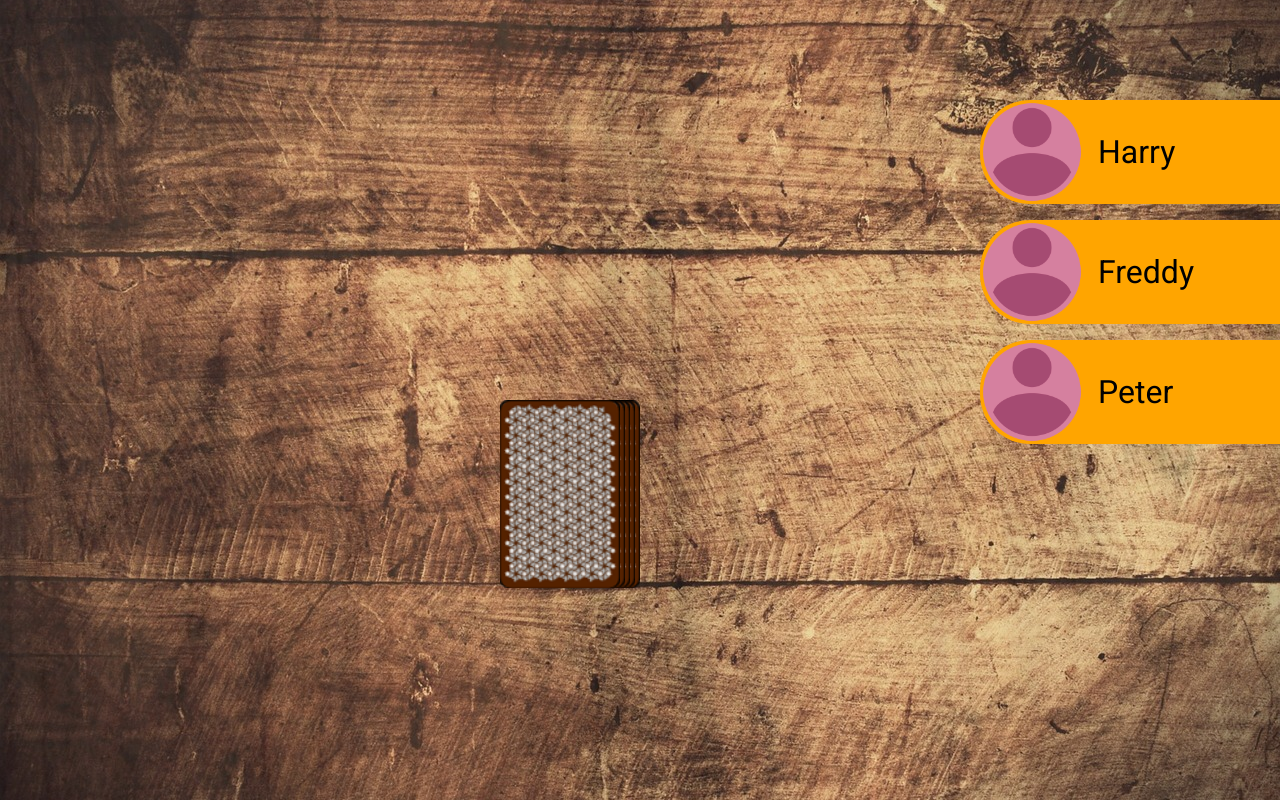
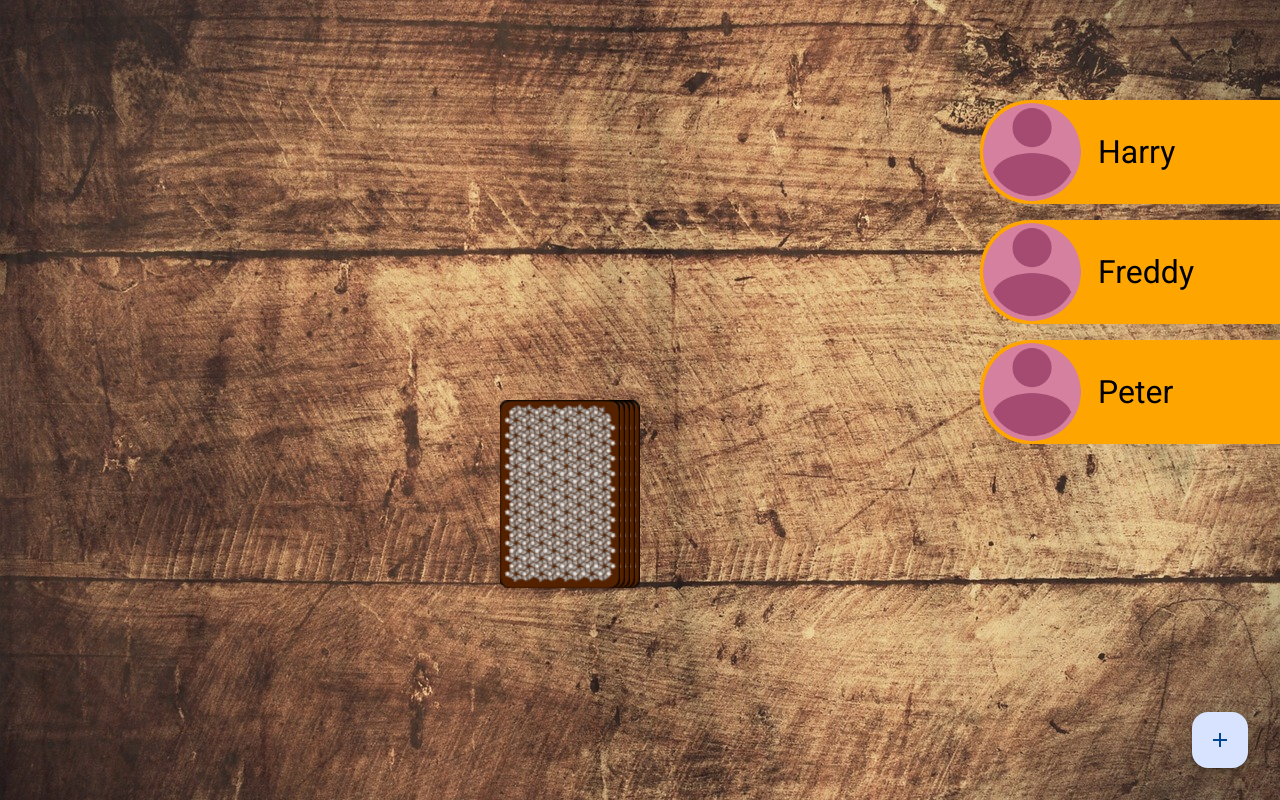
Before and after one commit to DennisJakobi76/Ring_of_fire, an Angular app: page /game in a window 1280 px wide. Built offline with nearby package versions, Linux system fonts and the light colour scheme.

Commit message:
added FAB button

```diff
--- a/src/app/app.component.ts
+++ b/src/app/app.component.ts
@@ -5,7 +5,7 @@ import { RouterOutlet } from '@angular/router';
   selector: 'app-root',
   imports: [RouterOutlet],
   templateUrl: './app.component.html',
-  styleUrl: './app.component.scss'
+  styleUrl: './app.component.scss',
 })
 export class AppComponent {
   title = 'ringoffire';
--- a/src/app/game/game.component.html
+++ b/src/app/game/game.component.html
@@ -13,3 +13,7 @@
 
 	</div>
 </div>
+
+<button mat-fab class="btn-add">
+	<mat-icon>add</mat-icon>
+</button>
--- a/src/app/game/game.component.scss
+++ b/src/app/game/game.component.scss
@@ -58,3 +58,9 @@
   position: absolute;
   right: 0;
 }
+
+.btn-add {
+  position: absolute;
+  right: 32px;
+  bottom: 32px;
+}
--- a/src/app/game/game.component.ts
+++ b/src/app/game/game.component.ts
@@ -2,10 +2,12 @@ import { CommonModule } from '@angular/common';
 import { Component } from '@angular/core';
 import { Game } from '../../models/game';
 import { PlayerComponent } from '../player/player.component';
+import { MatIconModule } from '@angular/material/icon';
+import { MatButtonModule } from '@angular/material/button';
 
 @Component({
   selector: 'app-game',
-  imports: [CommonModule, PlayerComponent],
+  imports: [CommonModule, PlayerComponent, MatIconModule, MatButtonModule],
   templateUrl: './game.component.html',
   styleUrl: './game.component.scss',
 })
--- a/src/app/start-screen/start-screen.component.scss
+++ b/src/app/start-screen/start-screen.component.scss
@@ -20,6 +20,9 @@
     font-size: 8rem;
     text-shadow: 2px 2px 2px #000000;
     text-decoration-line: underline;
+    background-color: rgba(0, 0, 0, 0.5);
+    border-radius: 30px;
+    padding: 8px;
   }
 
   .start-label-container {
```
